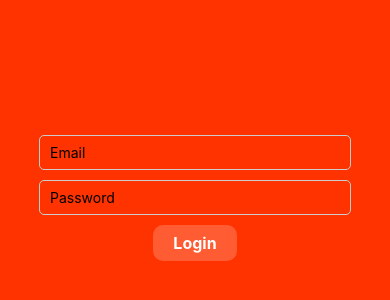
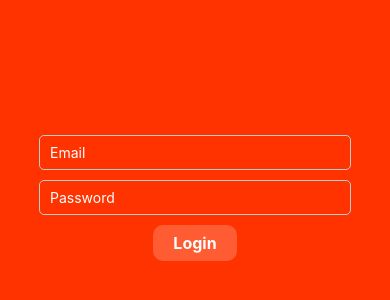
Before and after one commit to anaclaraguimaraesremotto/emichat-app, a React Native app: screen / in a window 390 px wide. Shown: the part 224-524 px from the top of the page. Built offline with nearby package versions, Linux system fonts and the light colour scheme.

Commit message:
estilização inicial input

```diff
--- a/src/components/Login.tsx
+++ b/src/components/Login.tsx
@@ -40,6 +40,7 @@ const Login: React.FC<LoginProps> = ({ onSubmit }) => {
       paddingHorizontal: 10,
       paddingVertical: 8,
       borderWidth: 1,
+      color: '#ffffff',
       borderColor: '#ccc',
       borderRadius: 5
       }}
@@ -53,6 +54,7 @@ const Login: React.FC<LoginProps> = ({ onSubmit }) => {
     paddingHorizontal: 10,
     paddingVertical: 8,
     borderWidth: 1,
+    color: '#ffffff',
     borderColor: '#ccc',
     borderRadius: 5
     }}
```
